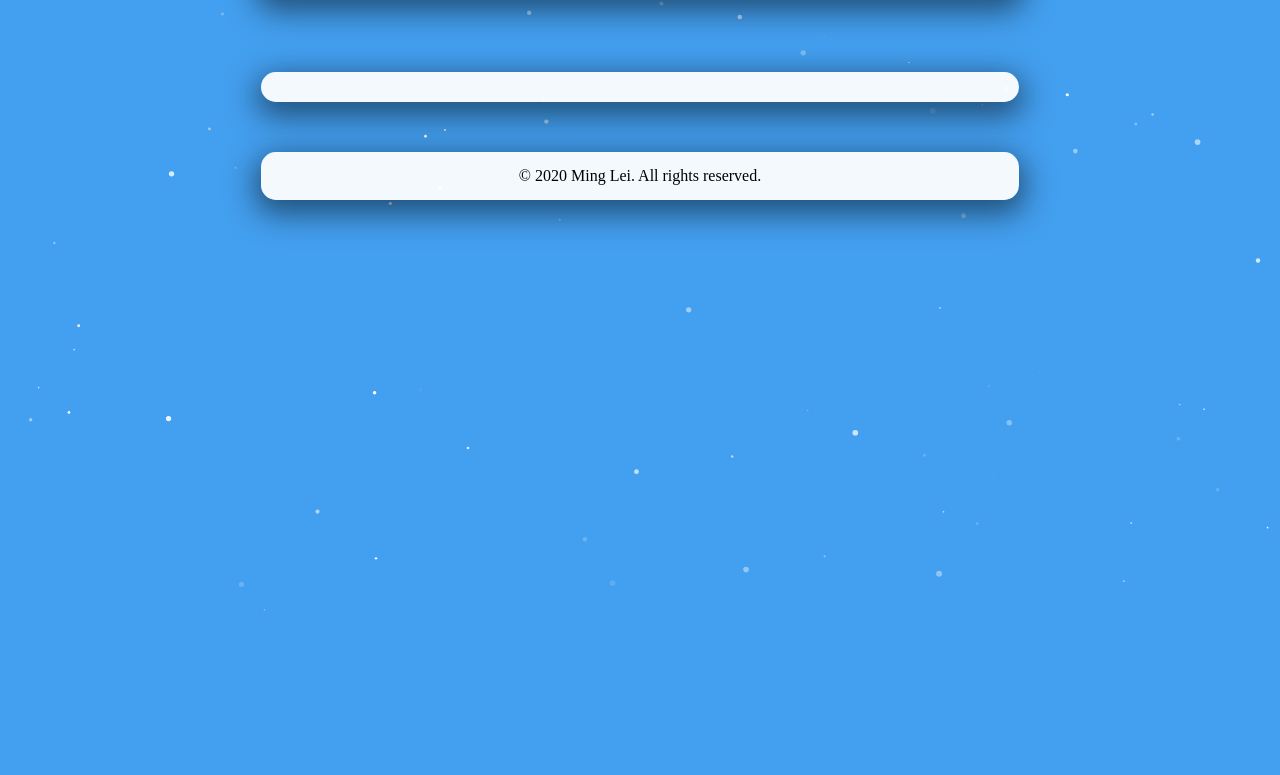
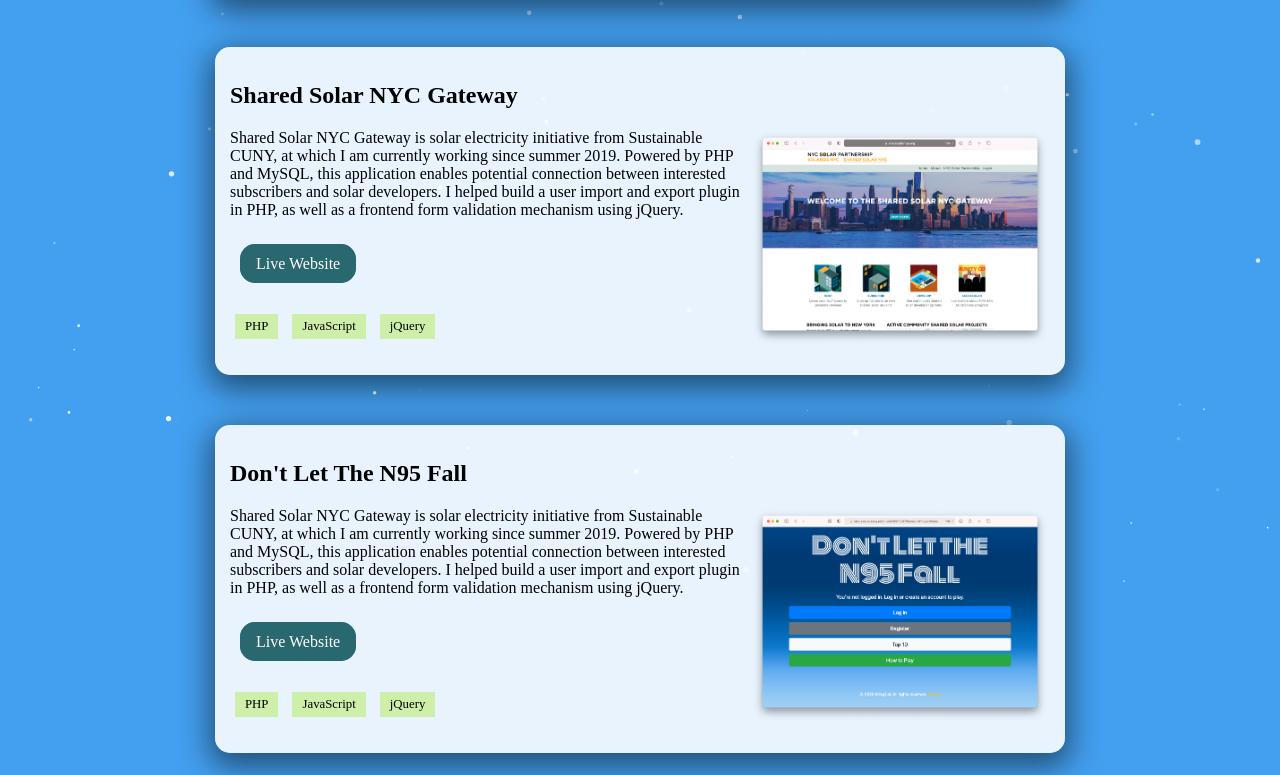
Before and after one commit to popoway/portfolio-page, a plain HTML site: page index.html in a window 1280 px wide. Shown: the part 185-960 px from the top of the page. Before the commit the page ends 804 px from the top, so only its background shows below. Drawn offline with nearby package versions, Linux system fonts and the light colour scheme.

Commit message:
feat: more content and dark mode css

```diff
--- a/assets/css/components.css
+++ b/assets/css/components.css
@@ -4,11 +4,12 @@
   /* background-color: #232741; */
 }
 
-nav, section, footer {
-  background-color: #FFFFFFF0;
+header, section, footer {
+  background-color: #FFFFFFE0;
   border-radius: 15px;
   box-shadow: 0 9px 30px 5px rgba(0,0,0,0.5);
-  margin: 50px 20%;
+  margin: 50px auto;
+  max-width: 820px;
   padding: 15px;
 }
 
@@ -17,7 +18,6 @@
   flex-direction: column;
   flex-flow: column;
   justify-content: center;
-  margin: 50px 20% 75px 20%;
 }
 
 footer {
@@ -28,6 +28,7 @@
 .nav-title {
   font-size: 2em;
   margin: 10px auto;
+  text-align: center;
 }
 
 .nav-social-list {
@@ -35,7 +36,6 @@
   margin: 10px auto;
   padding: 0;
 }
-
 
 .nav-social-list li {
   float: left;
@@ -47,12 +47,53 @@
   margin: auto 20px;
 }
 
+.project-screenshot {
+  max-width: 300px;
+  float: right;
+}
+
+.project-links, .project-tags {
+  list-style-type: none;
+  padding: 0;
+}
+
+.project-links > li {
+  margin: 20px 10px;
+  display: inline-block;
+}
+
+.project-links > li > a, .project-links > li > a:active, .project-links > li > a:visited {
+  background-color: #2A686F;
+  border-color: #2A686F;
+  border-radius: 15px;
+  border-style: solid;
+  border-width: 1px;
+  color: white;
+  padding: 10px 15px;
+  text-decoration: none;
+  transition: background-color 0.2s linear;
+}
+
+.project-links > li > a:focus, .project-links > li > a:hover {
+  background-color: #000;
+  border-radius: 15px;
+  outline: none;
+}
+
+.project-tags > li {
+  background-color: #CEEFA9;
+  display: inline-block;
+  font-size: 0.8em;
+  margin: 5px;
+  padding: 5px 10px;
+}
+
 /* ---- particles.js container ---- */
 #particles {
   background-color: #439FEF;
   height: 100%;
   left: 0;
-  position: absolute;
+  position: fixed;
   top: 0;
   width: 100%;
   z-index: -1;
--- /dev/null
+++ b/assets/css/dark.css
@@ -0,0 +1,32 @@
+/* ---- Reset ---- */
+body {
+  background-color: #08365E;
+}
+
+header, section, footer {
+  background-color: #000000A0;
+}
+
+p, h1, h2, h3, h4, h5, h6, span, a {
+  color: white;
+}
+
+/* ---- Components ---- */
+.nav-social-icon, nav-social-icon:active, nav-social-icon:visited {
+  color: white;
+}
+
+.project-links > li > a, .project-links > li > a:active, .project-links > li > a:visited {
+  background-color: #2A686F;
+  border-color: white;
+}
+
+.project-tags > li {
+  background-color: #355610;
+  color: white;
+}
+
+/* ---- particles.js container ---- */
+#particles {
+  background-color: #08365E;
+  }
--- a/assets/css/main.css
+++ b/assets/css/main.css
@@ -1,2 +1,9 @@
 /* Components */
-@import "components.css";
+@import "./components.css";
+
+/* Google Fonts Import */
+@import url("https://fonts.googleapis.com/css?family=Raleway:bold,italic,bolditalic");
+
+/* Responsiveness */
+@import "./mobile.css" screen and (max-width: 1023px);
+@import "./dark.css" (prefers-color-scheme: dark);
--- /dev/null
+++ b/assets/css/mobile.css
@@ -0,0 +1,15 @@
+/* ---- Components ---- */
+.project-title {
+  text-align: center;
+}
+
+.project-screenshot {
+  display: block;
+  float: unset;
+  margin: 0 auto;
+  max-width: 80vw;
+}
+
+.project-links, .project-tags {
+  padding: 10px 0;
+}
--- a/assets/js/main.js
+++ b/assets/js/main.js
@@ -1,3 +1,21 @@
 particlesJS.load('particles', 'assets/js/particles.json', function() {
-  console.log('callback - particles.js config loaded');
+  // console.log('particles.js config loaded');
 });
+
+function hack() {
+  console.log('%cHi there!', 'color:white; background:#439FEF; font-size: 16pt');
+  console.log('%cLove to hack? Connect with me on LinkedIn: ming.fyi/linkedin or Email me at popoway@popoway.cloud', 'font-size: 12pt');
+}
+
+function newTab() {
+  const anchor = document.querySelectorAll('a');
+  var a;
+  for (a of anchor) {
+    a.target = '_blank';
+  }
+}
+
+window.addEventListener('DOMContentLoaded', (event) => {
+  newTab();
+  hack();
+});
--- a/assets/js/particles.json
+++ b/assets/js/particles.json
@@ -18,11 +18,6 @@
       },
       "polygon": {
         "nb_sides": 5
-      },
-      "image": {
-        "src": "img/github.svg",
-        "width": 100,
-        "height": 100
       }
     },
     "opacity": {
--- a/index.html
+++ b/index.html
@@ -17,7 +17,43 @@
           <li><a href="#" title="Ming's GitHub" class="nav-social-icon"><i class="fab fa-github"></i></a></li>
         </ul>
     </header>
-    <section id="nysolarmap">
+    <section id="shared-solar-nyc-gateway" class="project">
+      <h2 class="project-title">Shared Solar NYC Gateway</h2>
+      <img class="project-screenshot" src="./assets/img/shared-solar-nyc-gateway.png" title="Screen shot of Shared Solar NYC Gateway" alt="Screen shot of Shared Solar NYC Gateway with a skyline and four buttons">
+      <p class="project-description">
+        Shared Solar NYC Gateway is solar electricity initiative from Sustainable
+        CUNY, at which I am currently working since summer 2019. Powered by PHP
+        and MySQL, this application enables potential connection between interested
+        subscribers and solar developers. I helped build a user import and export
+        plugin in PHP, as well as a frontend form validation mechanism using jQuery.
+      </p>
+      <ul class="project-links" aria-label="Project Links">
+        <li><a href="https://sharedsolarnyc.org">Live Website</a></li>
+      </ul>
+      <ul class="project-tags" aria-label="Project Tags">
+        <li>PHP</li>
+        <li>JavaScript</li>
+        <li>jQuery</li>
+      </ul>
+    </section>
+    <section id="dont-let-the-n95-fall" class="project">
+      <h2 class="project-title">Don't Let The N95 Fall</h2>
+      <img class="project-screenshot float-left" src="./assets/img/dont-let-the-n95-fall.png" title="Screen shot of Shared Solar NYC Gateway" alt="Screen shot of Shared Solar NYC Gateway with a skyline and four buttons">
+      <p class="project-description">
+        Shared Solar NYC Gateway is solar electricity initiative from Sustainable
+        CUNY, at which I am currently working since summer 2019. Powered by PHP
+        and MySQL, this application enables potential connection between interested
+        subscribers and solar developers. I helped build a user import and export
+        plugin in PHP, as well as a frontend form validation mechanism using jQuery.
+      </p>
+      <ul class="project-links" aria-label="Project Links">
+        <li><a href="https://sharedsolarnyc.org">Live Website</a></li>
+      </ul>
+      <ul class="project-tags" aria-label="Project Tags">
+        <li>PHP</li>
+        <li>JavaScript</li>
+        <li>jQuery</li>
+      </ul>
     </section>
     <footer>
       <span>
```
Also changed, not shown: assets/img/dont-let-the-n95-fall.png (added), assets/img/shared-solar-nyc-gateway.png (added), 1 other file.
